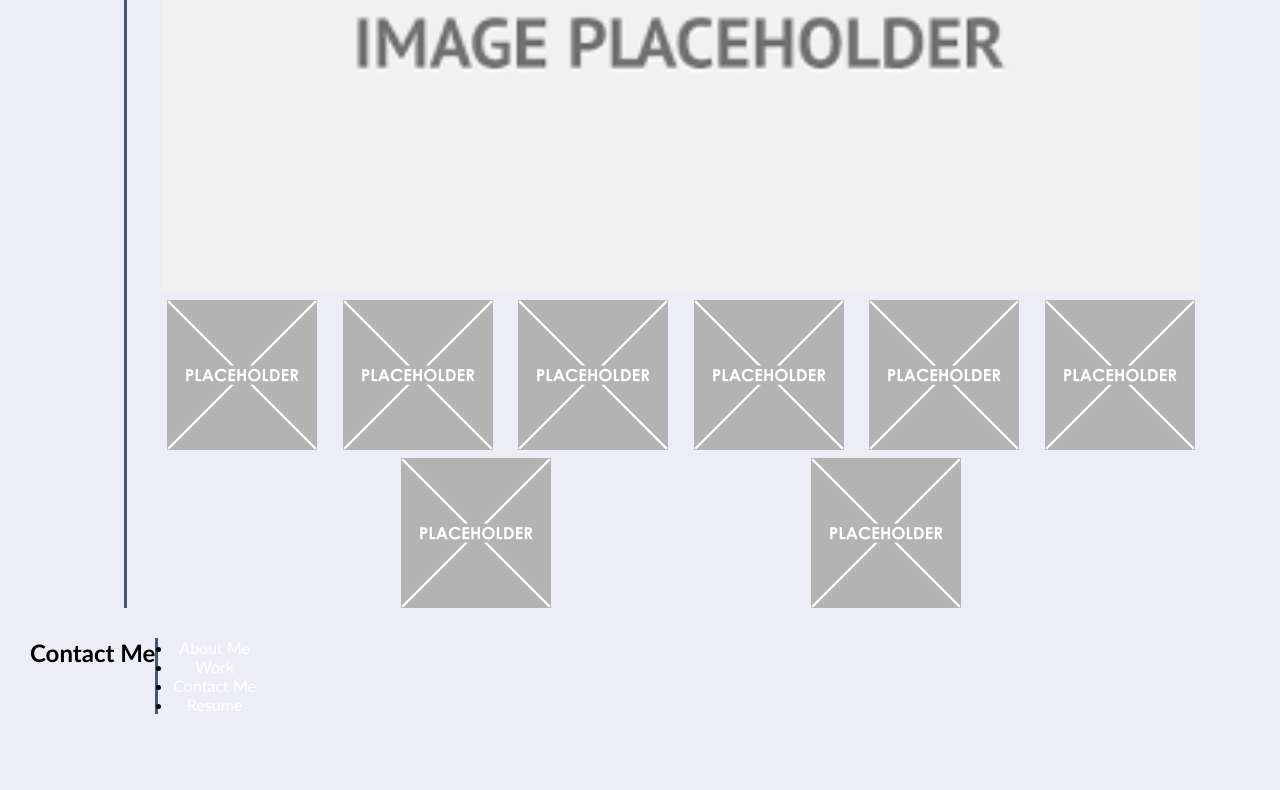
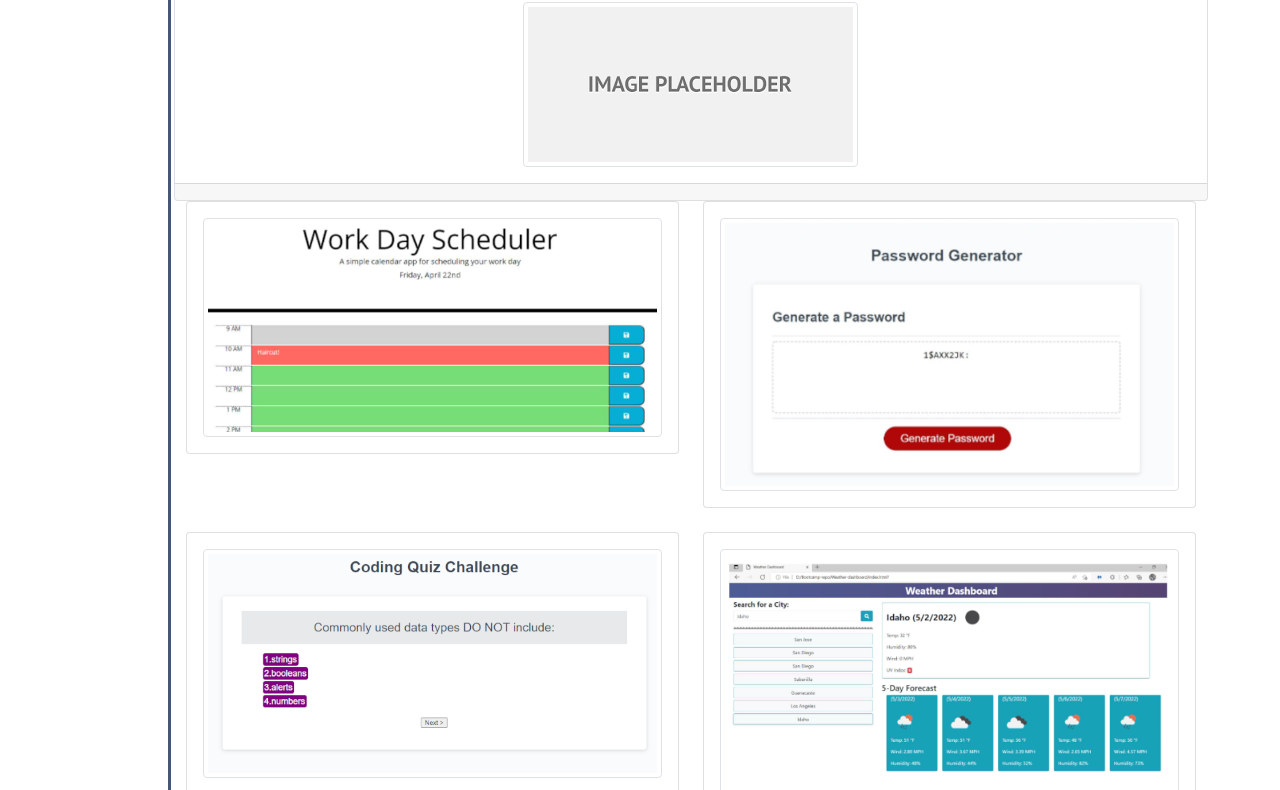
Before and after one commit to ticonetster/portfolio, a plain HTML site: page index.html in a window 1280 px wide. Shown: the part 651-1441 px from the top of the page. Before the commit the page ends 1415 px from the top, so only its background shows below. Drawn offline with nearby package versions, Linux system fonts and the light colour scheme.

Commit message:
Update with current projects

```diff
--- a/Assets/css/style.css
+++ b/Assets/css/style.css
@@ -132,7 +132,7 @@ p {
     text-align: right;
 }
 
-.row{
+/* .row{
     display: flex;
     flex-wrap: wrap;
     justify-content: space-evenly;
@@ -146,7 +146,7 @@ p {
     margin-top: 8px;
     vertical-align: middle;
     height: 150px;
-}
+} */
 
 #big {
     flex: 100%;
@@ -188,3 +188,9 @@ p {
 .contact-me h2{
     text-align: right;
 }
+
+/* img{
+    height: 250px;
+    width: 100%;
+    object-fit: cover;
+} */
--- a/index.html
+++ b/index.html
@@ -4,9 +4,13 @@
 <head>
     <meta charset="UTF-8" />
     <link rel="stylesheet" href="./assets/css/style.css">
+    <link
+        href="https://cdn.jsdelivr.net/npm/bootstrap@5.0.2/dist/css/bootstrap.min.css"
+        rel="stylesheet"
+        integrity="sha384-EVSTQN3/azprG1Anm3QDgpJLIm9Nao0Yz1ztcQTwFspd3yD65VohhpuuCOmLASjC"
+        crossorigin="anonymous">
     <title>Horiseon</title>
 </head>
-
 <body>
     <header>
         <div class="header">
@@ -56,38 +60,53 @@
                     </p>
                 </div>
             </div>
-            <div class="work">
+            <div class="work m-4">
                 <div id="work">
                     <h2>Work</h2>
                 </div>
                 <div class="row">
-                    <div class="column" id="big">
-                        <img src="./assets/images/long_placeholder.png">
+                    <div class="col-sm-12">
+                        <div class="card text-center row">
+                            <div class="card-header">
+                              Featured
+                            </div>
+                            <div class="card-body">
+                                <img class= "img-thumbnail" src="./assets/images/long_placeholder.png">
+                            </div>
+                            <div class="card-footer text-muted">
+
+                            </div>
+                        </div>
                     </div>
-                    <div class="column">
-                        <img src="./assets/images/placeholder1.png">
+                    <div class="col-sm-6">
+                        <div class="card mb-4">
+                            <div class="card-body mx-auto">
+                                <img class="img-thumbnail" src="./assets/images/workDay.PNG">
+                            </div>
+                        </div>
                     </div>
-                    <div class="column">
-                        <img src="./assets/images/placeholder2.png">
+                    <div class="col-sm-6">
+                        <div class="card mb-4">
+                            <div class="card-body mx-auto">
+                                <img class="img-thumbnail" src="./assets/images/password.PNG">
+                            </div>
+                        </div>
                     </div>
-                    <div class="column">
-                        <img src="./assets/images/placeholder3.png">
+                    <div class="col-sm-6">
+                        <div class="card mb-4">
+                            <div class="card-body mx-auto">
+                                <img class="img-thumbnail" src="./assets/images/quiz.PNG">
+                            </div>
+                        </div>
                     </div>
-                    <div class="column">
-                        <img src="./assets/images/placeholder4.png">
+                    <div class="col-sm-6">
+                        <div class="card mb-4">
+                            <div class="card-body mx-auto">
+                                <img class="img-thumbnail" src="./assets/images/weather.png">
+                            </div>
+                        </div>
                     </div>
-                    <div class="column">
-                        <img src="./assets/images/placeholder1.png">
-                    </div>
-                    <div class="column">
-                        <img src="./assets/images/placeholder2.png">
-                    </div>
-                    <div class="column">
-                        <img src="./assets/images/placeholder3.png">
-                    </div>
-                    <div class="column">
-                        <img src="./assets/images/placeholder4.png">
-                    </div>
+                  </div>
                 </div>
             </div>
         </div>
```
Also changed, not shown: Assets/images/password.PNG (added), Assets/images/quiz.PNG (added), Assets/images/weather.PNG (added), Assets/images/workDay.PNG (added).
